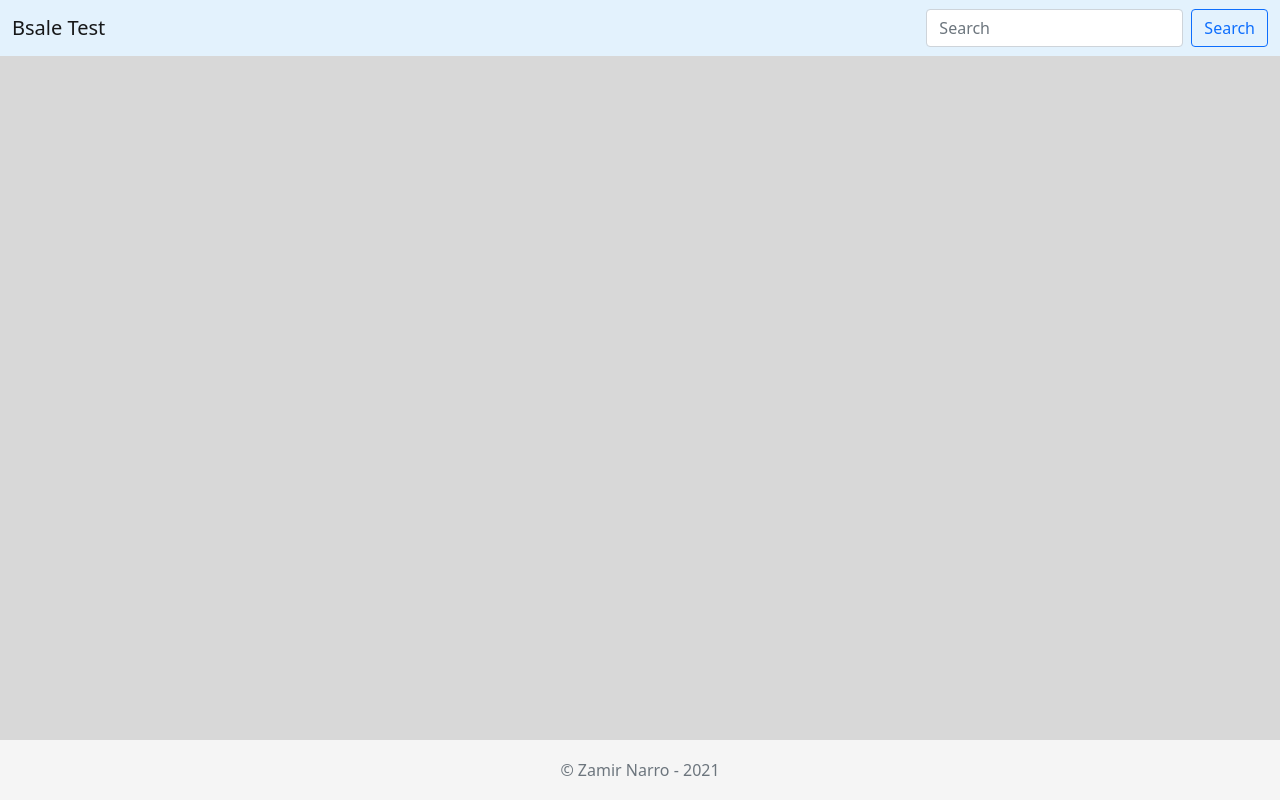
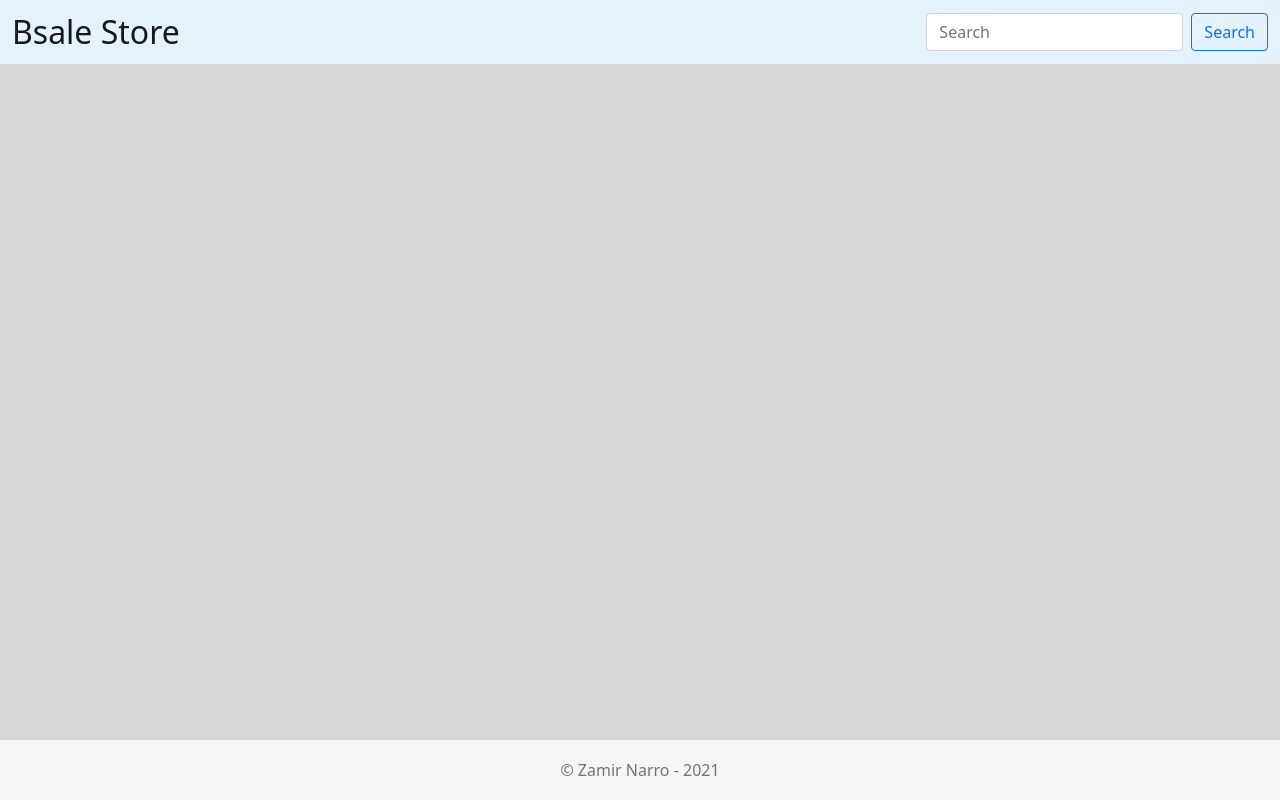
Before and after one commit to znarro/online-store-frontend, a website: page index.html in a window 1280 px wide. Drawn offline with nearby package versions, Linux system fonts and the light colour scheme; no server answers.

Commit message:
Fix brand name

```diff
--- a/index.html
+++ b/index.html
@@ -26,7 +26,9 @@
         style="background-color: #e3f2fd"
       >
         <div class="container-fluid">
-          <a class="navbar-brand">Bsale Test</a>
+          <a class="navbar-brand" href="/">
+            <h2 class="brand">Bsale Store</h2>
+          </a>
           <form id="form" class="d-flex">
             <input
               id="query"
--- a/style.css
+++ b/style.css
@@ -6,7 +6,7 @@ body {
   min-height: 100vh;
   display: grid;
   grid-template-columns: auto;
-  grid-template-rows: 60px 1fr 60px;
+  grid-template-rows: 63px 1fr 60px;
   grid-template-areas:
     'header'
     'content'
@@ -16,6 +16,10 @@ body {
 /* Header */
 .header {
   grid-area: header;
+}
+
+.brand {
+  margin-bottom: 0;
 }
 
 /* Main container */
```
